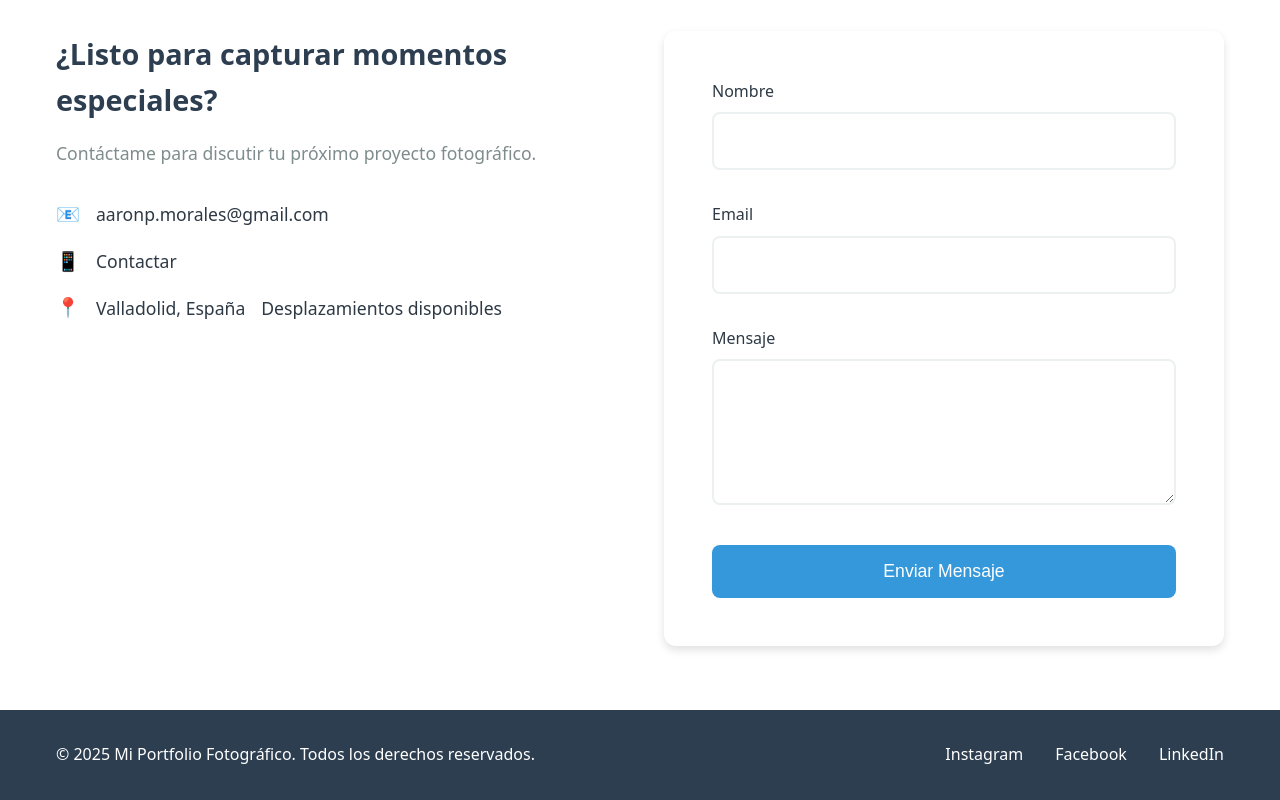
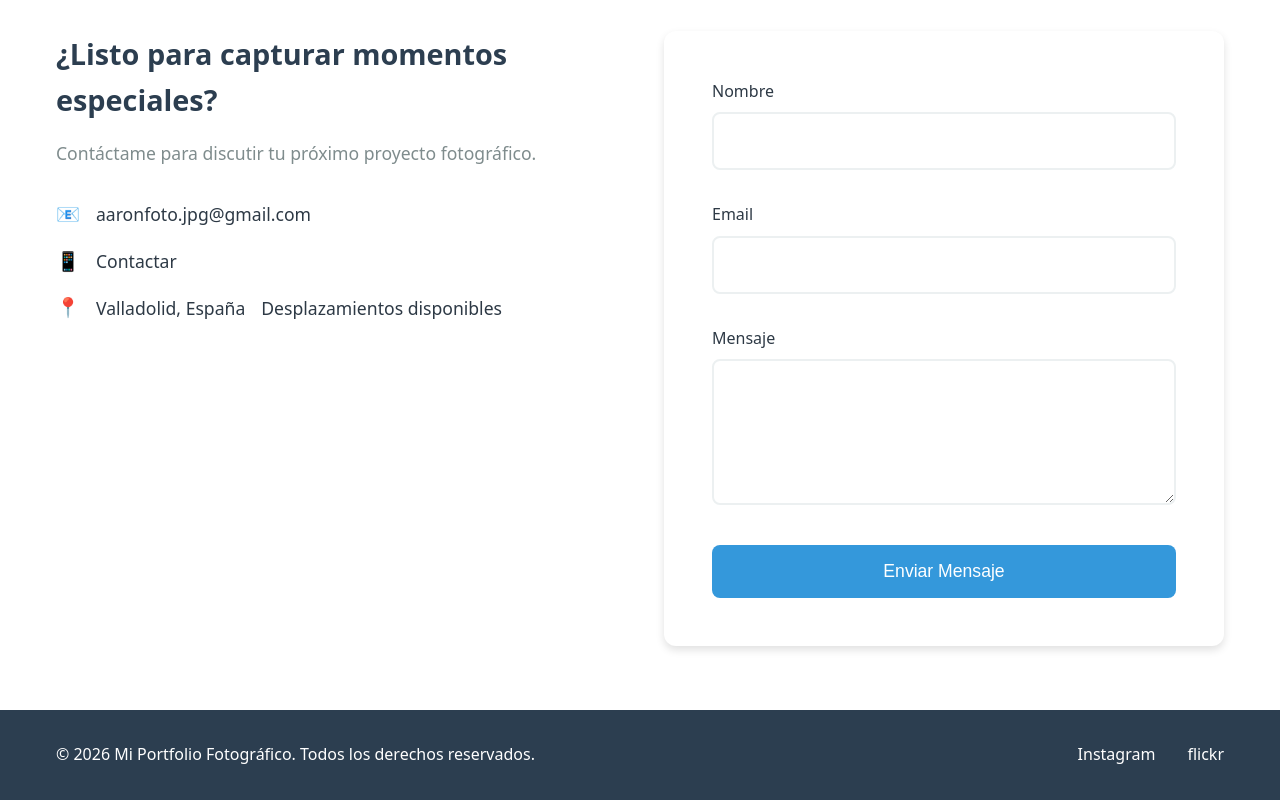
Before and after one commit to aaronpr95/portfolio-fotografo, a website built with Vite: page index.html in a window 1280 px wide. Shown: the part 3178-3978 px from the top of the page. Built offline with nearby package versions, Linux system fonts and the light colour scheme.

Commit message:
update index

```diff
--- a/index.html
+++ b/index.html
@@ -107,7 +107,7 @@
               <div class="contact-details">
                 <div class="contact-item">
                   <span class="icon">📧</span>
-                  <span>aaronp.morales@gmail.com</span>
+                  <span>aaronfoto.jpg@gmail.com</span>
                 </div>
                 <div class="contact-item">
                   <span class="icon">📱</span>
@@ -142,11 +142,10 @@
 
     <footer class="footer">
       <div class="container">
-        <p>&copy; 2025 Mi Portfolio Fotográfico. Todos los derechos reservados.</p>
+        <p>&copy; 2026 Mi Portfolio Fotográfico. Todos los derechos reservados.</p>
         <div class="social-links">
-          <a href="#" class="social-link">Instagram</a>
-          <a href="#" class="social-link">Facebook</a>
-          <a href="#" class="social-link">LinkedIn</a>
+          <a href="https://www.instagram.com/photosyardy/" class="social-link">Instagram</a>
+          <a href="https://flickr.com/photos/yardy/" class="social-link">flickr</a>
         </div>
       </div>
     </footer>
```
